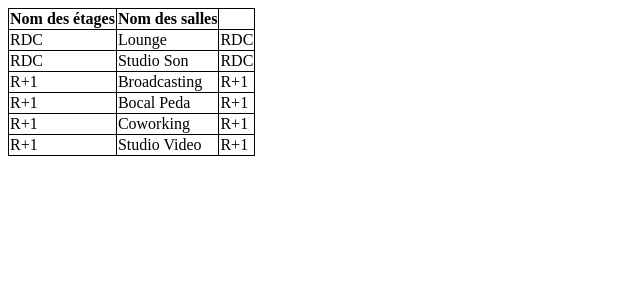
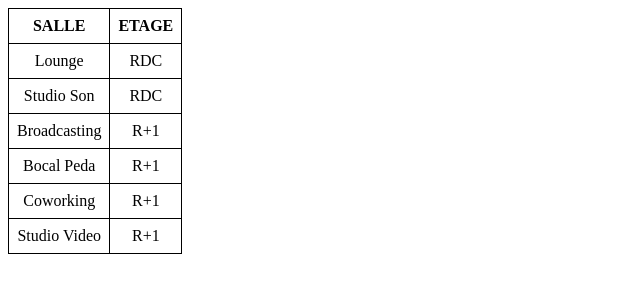
Before and after one commit to dylan-olivro/runtrack2, a PHP site: page / in a window 1280 px wide. Shown: the top 300 px of the page, without its empty margins (0-640 px from the left). Run offline with PHP 8.4, Linux system fonts and the light colour scheme; data comes from the database, SQL or seed files in the repository.

Commit message:
edit du css + correction alternative du job13

```diff
--- a/Jour10/job01/index.php
+++ b/Jour10/job01/index.php
@@ -54,7 +54,9 @@
 
         th,
         td {
+            padding: 0.5em;
             border: 1px solid;
+            text-align: center;
         }
     </style>
 </body>
--- a/Jour10/job02/index.php
+++ b/Jour10/job02/index.php
@@ -51,7 +51,9 @@
 
         th,
         td {
+            padding: 0.5em;
             border: 1px solid;
+            text-align: center;
         }
     </style>
 </body>
--- a/Jour10/job03/index.php
+++ b/Jour10/job03/index.php
@@ -52,7 +52,9 @@
 
         th,
         td {
+            padding: 0.5em;
             border: 1px solid;
+            text-align: center;
         }
     </style>
 </body>
--- a/Jour10/job04/index.php
+++ b/Jour10/job04/index.php
@@ -54,7 +54,9 @@
 
         th,
         td {
+            padding: 0.5em;
             border: 1px solid;
+            text-align: center;
         }
     </style>
 </body>
--- a/Jour10/job05/index.php
+++ b/Jour10/job05/index.php
@@ -54,7 +54,9 @@
 
         th,
         td {
+            padding: 0.5em;
             border: 1px solid;
+            text-align: center;
         }
     </style>
 </body>
--- a/Jour10/job06/index.php
+++ b/Jour10/job06/index.php
@@ -50,7 +50,9 @@
 
         th,
         td {
+            padding: 0.5em;
             border: 1px solid;
+            text-align: center;
         }
     </style>
 </body>
--- a/Jour10/job07/index.php
+++ b/Jour10/job07/index.php
@@ -50,7 +50,9 @@
 
         th,
         td {
+            padding: 0.5em;
             border: 1px solid;
+            text-align: center;
         }
     </style>
 </body>
--- a/Jour10/job08/index.php
+++ b/Jour10/job08/index.php
@@ -50,7 +50,9 @@
 
         th,
         td {
+            padding: 0.5em;
             border: 1px solid;
+            text-align: center;
         }
     </style>
 </body>
--- a/Jour10/job09/index.php
+++ b/Jour10/job09/index.php
@@ -52,7 +52,9 @@
 
         th,
         td {
+            padding: 0.5em;
             border: 1px solid;
+            text-align: center;
         }
     </style>
 </body>
--- a/Jour10/job10/index.php
+++ b/Jour10/job10/index.php
@@ -52,7 +52,9 @@
 
         th,
         td {
+            padding: 0.5em;
             border: 1px solid;
+            text-align: center;
         }
     </style>
 </body>
--- a/Jour10/job11/index.php
+++ b/Jour10/job11/index.php
@@ -50,7 +50,9 @@
 
         th,
         td {
+            padding: 0.5em;
             border: 1px solid;
+            text-align: center;
         }
     </style>
 </body>
--- a/Jour10/job12/index.php
+++ b/Jour10/job12/index.php
@@ -55,7 +55,9 @@
 
         th,
         td {
+            padding: 0.5em;
             border: 1px solid;
+            text-align: center;
         }
     </style>
 </body>
--- a/Jour10/job13/index.php
+++ b/Jour10/job13/index.php
@@ -6,31 +6,35 @@
     <meta http-equiv="X-UA-Compatible" content="IE=edge">
     <meta name="viewport" content="width=device-width, initial-scale=1.0">
     <title>Document</title>
+    <style>
+        table {
+            border-collapse: collapse;
+        }
+
+        th,
+        td {
+            padding: 0.5em;
+            border: 1px solid;
+            text-align: center;
+        }
+    </style>
 </head>
+
 
 <body>
     <?php
-    $servername = 'localhost';
-    $username = 'root';
-    $password = '';
 
-    try {
-        $mysqli = new PDO("mysql:host=$servername;dbname=jour09", $username, $password);
+    $mysqli = new mysqli('localhost', 'root', '', 'jour09');
 
-        $mysqli->setAttribute(PDO::ATTR_ERRMODE, PDO::ERRMODE_EXCEPTION);
-        // echo 'Connexion réussie';
-    } catch (PDOException $e) {
-        // echo "Erreur : " . $e->getMessage();
-    }
+    $result = $mysqli->query("SELECT salles.nom, etage.nom FROM salles, etage WHERE salles.id_etage = etage.id");
 
-    $request = $mysqli->query('SELECT `salles`.`nom`, `etage`.`nom` FROM salles INNER JOIN etage ON `salles`.`id_etage` = `etage`.`id`');
-    $result = $request->fetchAll();
+    $result = $result->fetch_all();
+
     ?>
     <table>
         <thead>
-            <th>Nom des étages</th>
-            <th>Nom des salles</th>
-            <th></th>
+            <th>SALLE</th>
+            <th>ETAGE</th>
         </thead>
         <tbody>
             <?php foreach ($result as $val) : ?>
@@ -42,16 +46,6 @@
             <?php endforeach; ?>
         </tbody>
     </table>
-    <style>
-        table {
-            border-collapse: collapse;
-        }
-
-        th,
-        td {
-            border: 1px solid;
-        }
-    </style>
 </body>
 
 </html>
```
